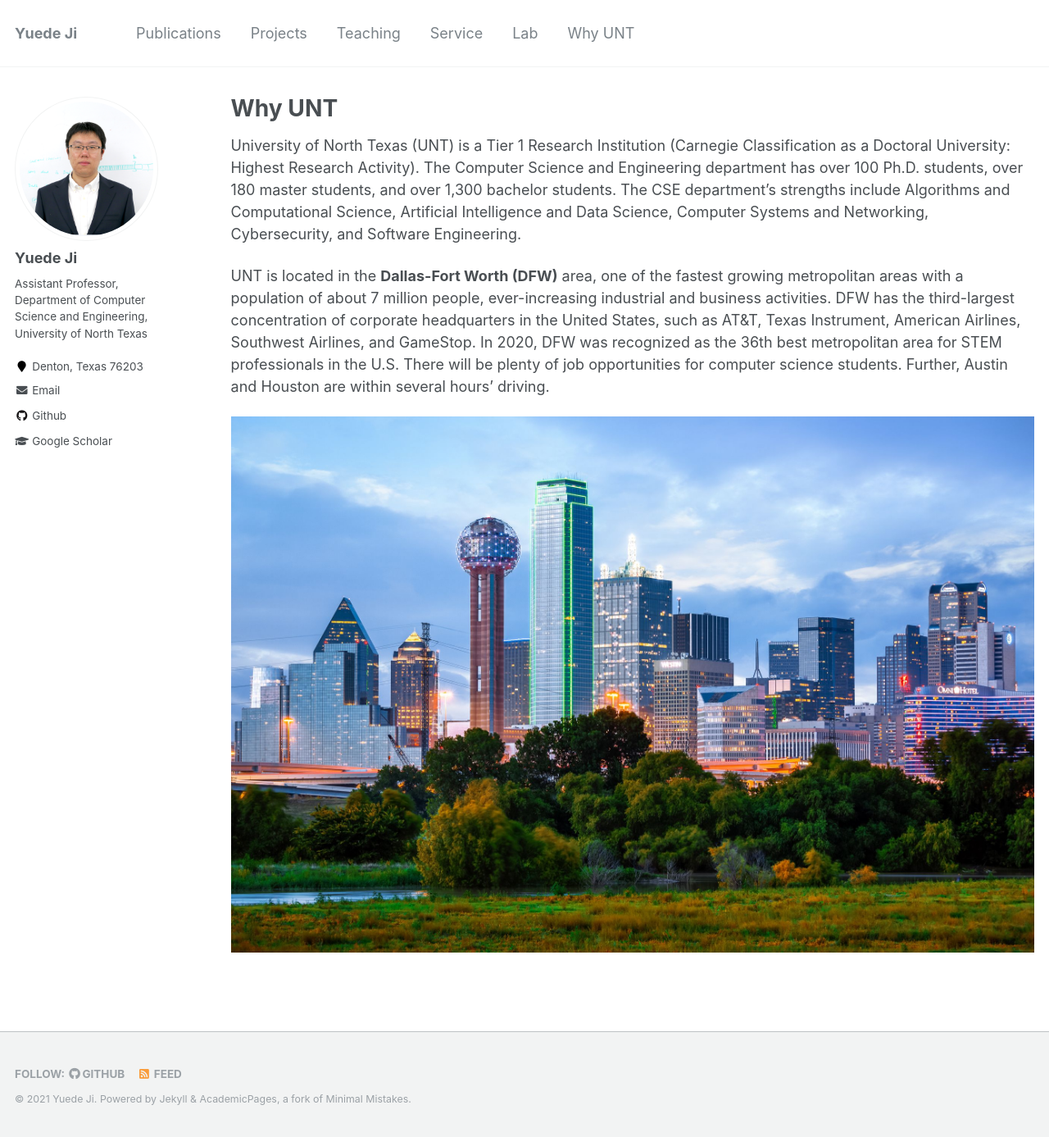
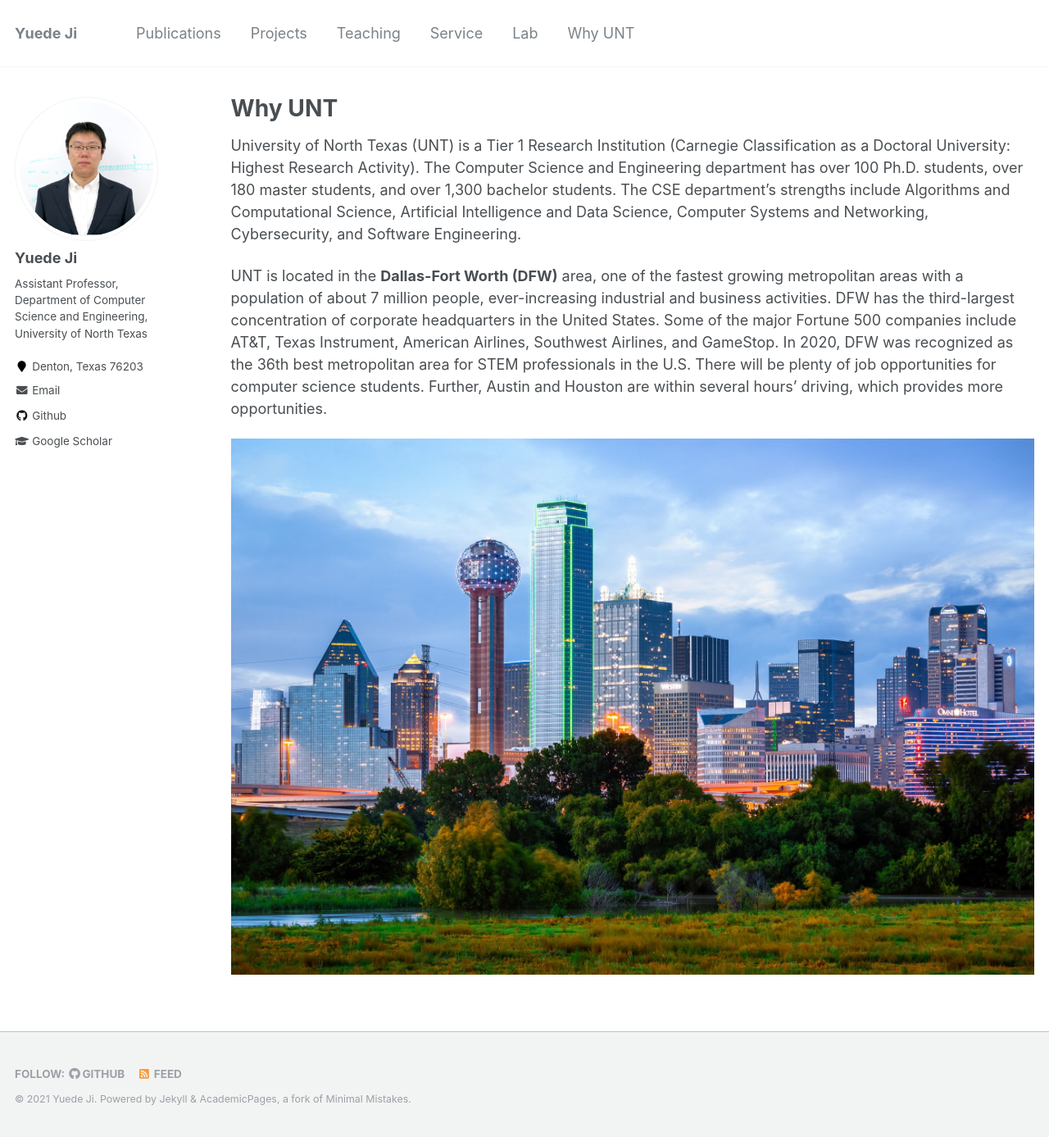
Before and after one commit to yuede/yuede.github.io, a Jekyll site: the page built from _pages/why_unt.md, in a window 1280 px wide and 1387 px high. Shown: the whole window at 82% size. Built offline with Jekyll 4.4.1, drawn with Linux system fonts in a browser that asks for light colours.

Commit message:
update why_unt.md

```diff
--- a/_pages/why_unt.md
+++ b/_pages/why_unt.md
@@ -7,7 +7,7 @@ author_profile: true
 
 University of North Texas (UNT) is a Tier 1 Research Institution (Carnegie Classification as a Doctoral University: Highest Research Activity). The Computer Science and Engineering department has over 100 Ph.D. students, over 180 master students, and over 1,300 bachelor students. The CSE department’s strengths include Algorithms and Computational Science, Artificial Intelligence and Data Science, Computer Systems and Networking, Cybersecurity, and Software Engineering.
 
-UNT is located in the <strong>Dallas-Fort Worth (DFW)</strong> area, one of the fastest growing metropolitan areas with a population of about 7 million people, ever-increasing industrial and business activities. DFW has the third-largest concentration of corporate headquarters in the United States, such as AT&T, Texas Instrument, American Airlines, Southwest Airlines, and GameStop. In 2020, DFW was recognized as the 36th best metropolitan area for STEM professionals in the U.S. There will be plenty of job opportunities for computer science students. Further, Austin and Houston are within several hours' driving.
+UNT is located in the <strong>Dallas-Fort Worth (DFW)</strong> area, one of the fastest growing metropolitan areas with a population of about 7 million people, ever-increasing industrial and business activities. DFW has the third-largest concentration of corporate headquarters in the United States. Some of the major Fortune 500 companies include AT&T, Texas Instrument, American Airlines, Southwest Airlines, and GameStop. In 2020, DFW was recognized as the 36th best metropolitan area for STEM professionals in the U.S. There will be plenty of job opportunities for computer science students. Further, Austin and Houston are within several hours' driving, which provides more opportunities.
 
 <img src="../images/dallas.jpeg"
      alt="Markdown Monster icon"
```
